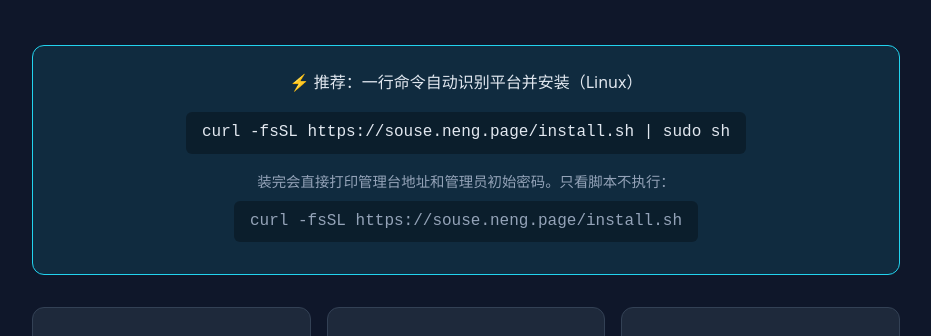
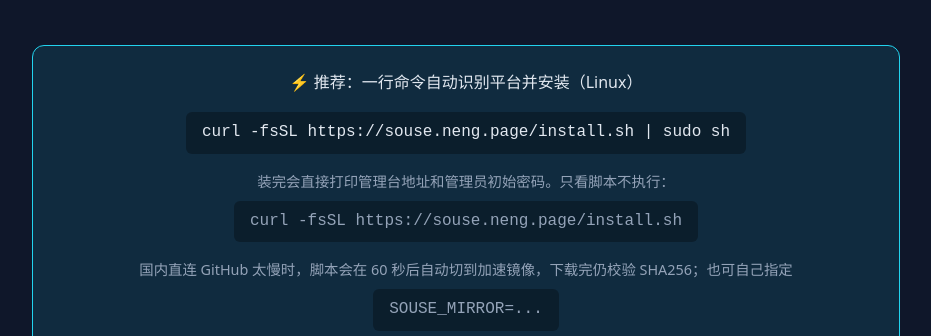
Before and after one commit to fuweineng/souse, a plain HTML site: page downloads.html in a window 1280 px wide. Shown: the part 238-574 px from the top of the page, without its empty margins (174-1105 px from the left). Drawn offline with Linux system fonts and the light colour scheme; no server answers.

Commit message:
镜像加速 + 备份恢复
- 直连 60 秒下不完自动切加速镜像（gh-proxy/ghfast/ghproxy），全程校验 SHA256
- 新增 --mirror-only，GitHub 被墙时可直接走镜像
- 同版本重跑只重建服务，不再重复下载 103MB
- 新增 sousectl backups / restore（二次确认、带 wal/shm 还原）
- 无 sqlite3 时备份改成「停服 + db/wal/shm 整组拷贝」，只拷 .db 会丢 WAL 里未落盘的数据
- 尽力安装 sqlite3，备份可不停服热备
- 初始密码取日志最后一条（恢复/重建后 head -1 会取到旧密码）

```diff
--- a/downloads.html
+++ b/downloads.html
@@ -50,6 +50,7 @@ footer { text-align:center; color:var(--muted); font-size:0.85rem; margin-top:3r
 <p style="margin-bottom:0.5rem;">⚡ 推荐：一行命令自动识别平台并安装（Linux）</p>
 <code>curl -fsSL https://souse.neng.page/install.sh | sudo sh</code>
 <p style="margin-top:0.5rem; font-size:0.9rem; color:var(--muted);">装完会直接打印管理台地址和管理员初始密码。只看脚本不执行：<code>curl -fsSL https://souse.neng.page/install.sh</code></p>
+<p style="margin-top:0.5rem; font-size:0.9rem; color:var(--muted);">国内直连 GitHub 太慢时，脚本会在 60 秒后自动切到加速镜像，下载完仍校验 SHA256；也可自己指定 <code>SOUSE_MIRROR=...</code></p>
 </div>
 
 <div class="platforms" id="platforms-grid">
```
Also changed, not shown: 1 other file.
